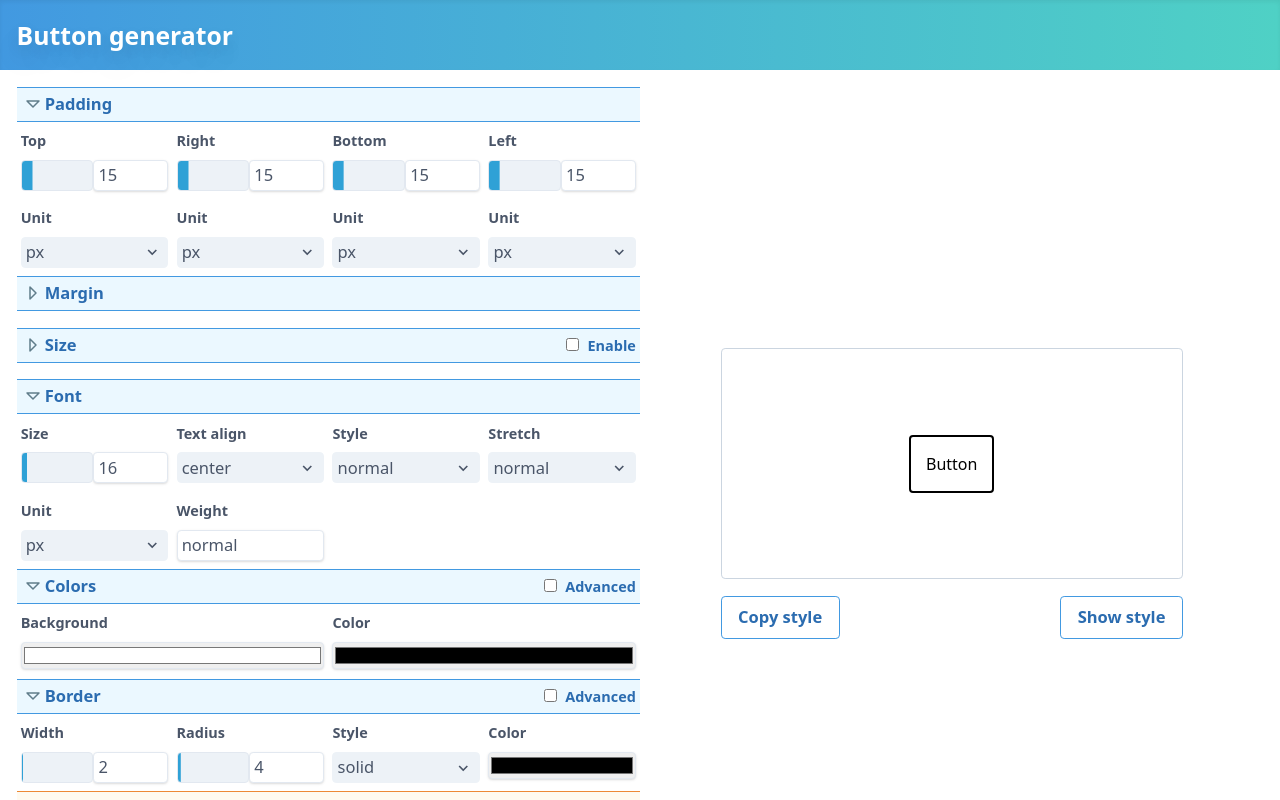
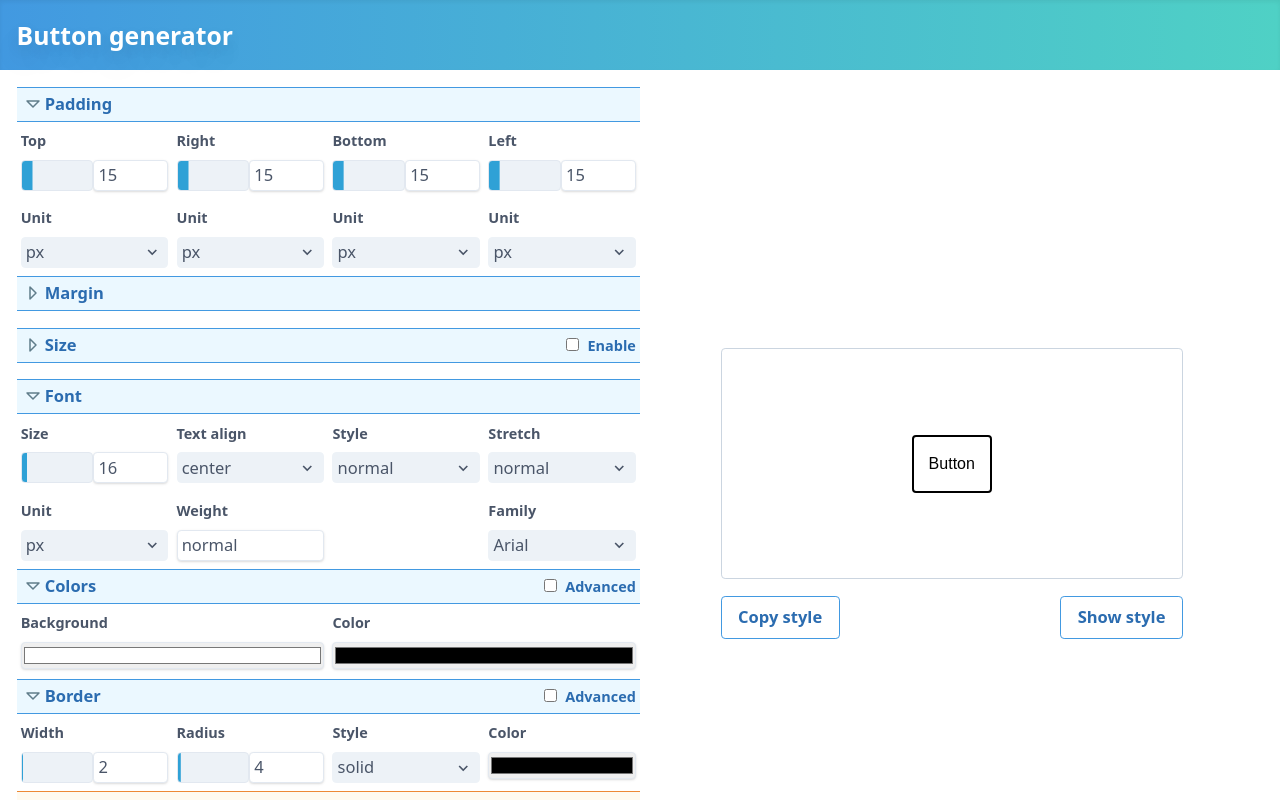
Before and after one commit to Matej-ch/button-generator, a Vue app: page / in a window 1280 px wide. Built offline with nearby package versions, Linux system fonts and the light colour scheme.

Commit message:
closes #16 added font family

```diff
--- a/src/components/btnGenerator.vue
+++ b/src/components/btnGenerator.vue
@@ -71,6 +71,7 @@ export default {
                 fontStretch: 'normal',
                 fontStyle: 'normal',
                 fontWeight: 'normal',
+                fontFamily: 'Arial',
                 textAlign: "center",
                 paddingTop: '15',
                 paddingRight: '15',
@@ -146,6 +147,7 @@ export default {
                 fontSize: `${this.btnStyle.fontSize}${this.units.fontSize}`,
                 fontWeight: `${this.btnStyle.fontWeight}`,
                 fontStretch: `${this.btnStyle.fontStretch}`,
+                fontFamily: `${this.btnStyle.fontFamily}`,
                 fontStyle: `${this.btnStyle.fontStyle}`,
                 textAlign: `${this.btnStyle.textAlign}`,
                 paddingTop: `${this.btnStyle.paddingTop}${this.units.paddingTop}`,
--- a/src/components/fontOpt.vue
+++ b/src/components/fontOpt.vue
@@ -59,6 +59,11 @@
                               :options="['ultra-condensed','extra-condensed','condensed','semi-condensed','normal','semi-expanded','expanded','extra-expanded','ultra-expanded']"/>
 
                     <div class="py-2" />
+
+                    <Dropdown label="Family"
+                              :obj="btnStyle"
+                              unitType="fontFamily"
+                              :options="['Arial','Verdana','serif','sans-serif','monospace','Open Sans']"/>
                 </div>
             </div>
         </transition>
```
